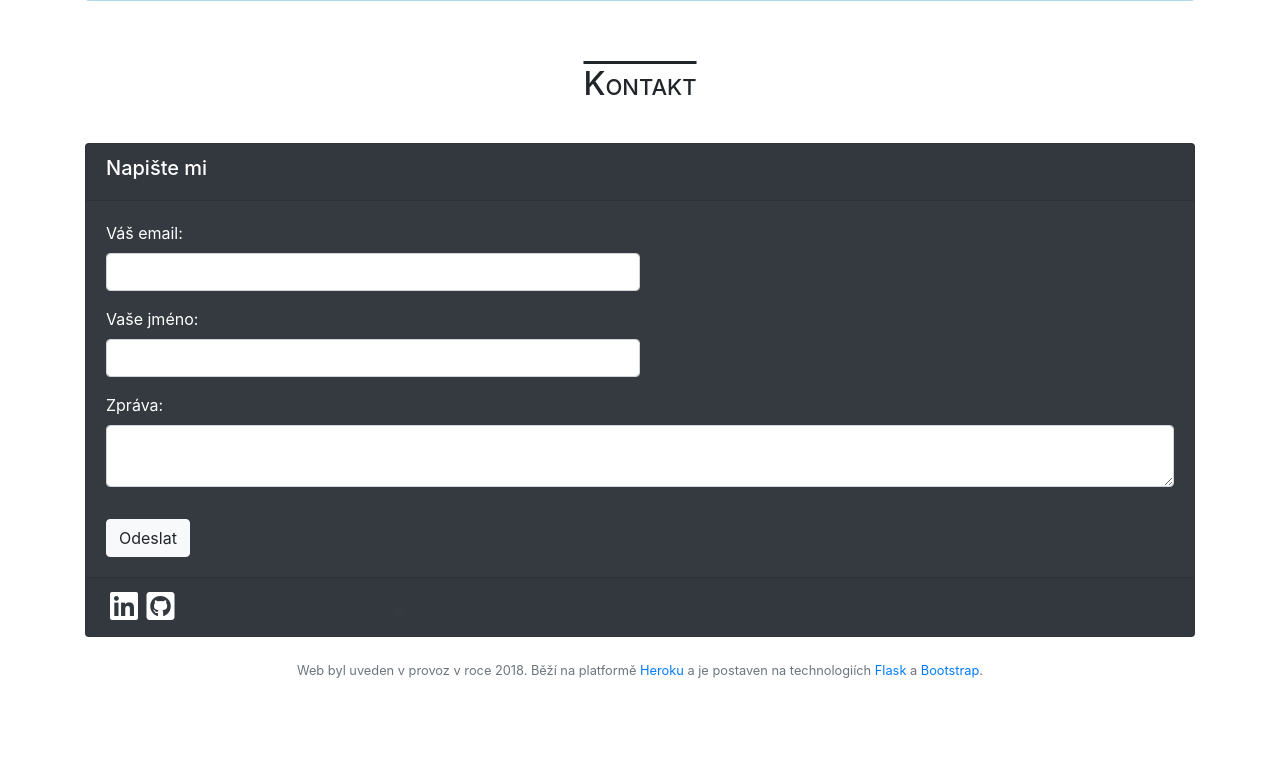
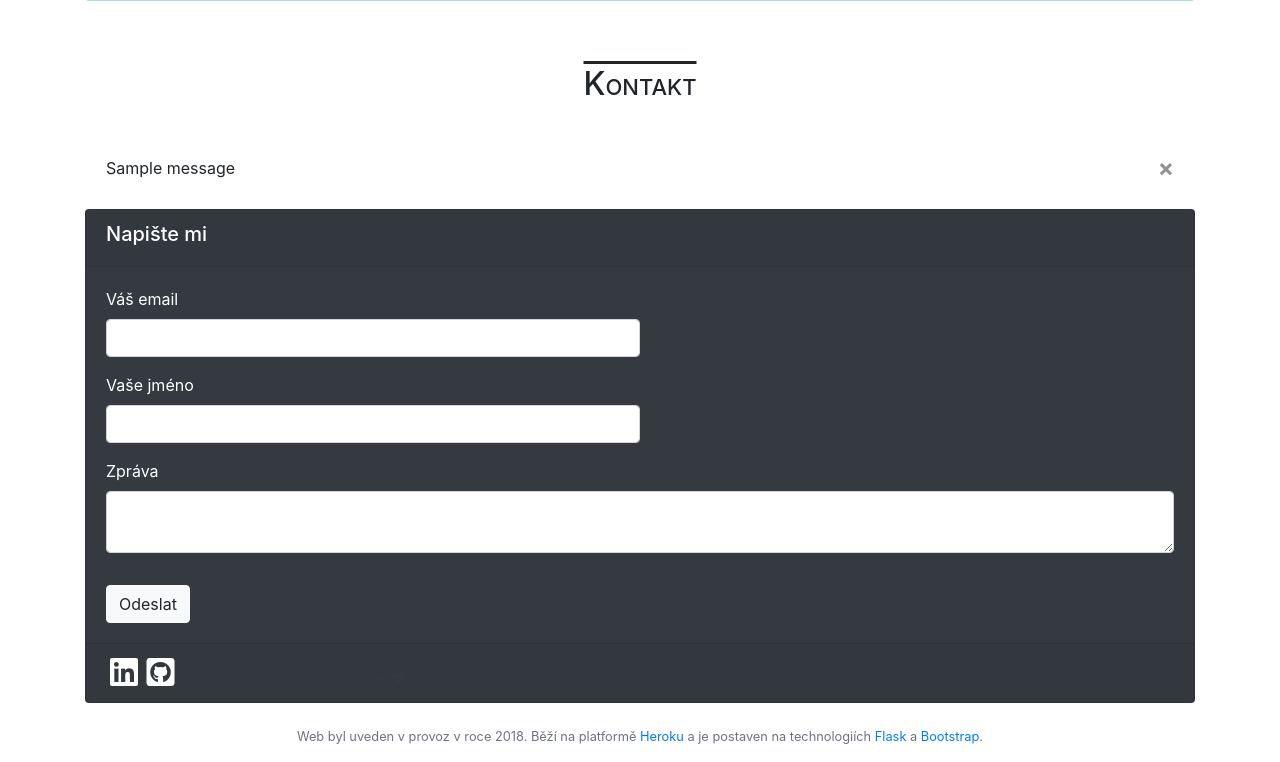
Before and after one commit to ondrejbenes/homepage, a Flask app: template homepage/templates/index.html in a window 1280 px wide. Shown: the part 1701-2463 px from the top of the page. Before the commit the page ends 2379 px from the top, so only its background shows below. Run offline with Flask 2, Linux system fonts and the light colour scheme; tables that the repository leaves empty hold one stand-in row (values such as "Sample post"); the template is opened without the code that fills it: values that come from a table or form of the project are taken from there, most other values are stand-ins (such as "Sample title", 1, 10 or a date in 2020); one stand-in notice (Sample message) is shown; some libraries are stand-ins or nearby versions.

Commit message:
Form validation.

```diff
--- a/homepage/config.py
+++ b/homepage/config.py
@@ -22,3 +22,6 @@ SQLALCHEMY_TRACK_MODIFICATIONS = False
 # Basic Auth
 BASIC_AUTH_USERNAME = os.getenv('BASIC_AUTH_USERNAME')
 BASIC_AUTH_PASSWORD = os.getenv('BASIC_AUTH_PASSWORD')
+
+# Flask session secret
+SECRET_KEY = os.getenv('SECRET_KEY')
--- a/homepage/forms.py
+++ b/homepage/forms.py
@@ -2,8 +2,11 @@ from wtforms import Form, StringField, TextAreaField
 from wtforms.validators import DataRequired, Email
 
 
-# TODO Validators
 class SendEmailForm(Form):
-    email = StringField(u'Váš email', validators=[DataRequired(), Email()])
-    name  = StringField(u'Vaše jméno', validators=[DataRequired()])
-    message  = TextAreaField(u'Zpráva', validators=[DataRequired()])
+    data_required_message = 'Pole musí být vyplněno'
+    email_message = 'Nevalidní email'
+
+    email = StringField(u'Váš email', validators=[DataRequired(message=data_required_message),
+                                                  Email(message=email_message)])
+    name  = StringField(u'Vaše jméno', validators=[DataRequired(message=data_required_message)])
+    message  = TextAreaField(u'Zpráva', validators=[DataRequired(message=data_required_message)])
--- a/homepage/security.py
+++ b/homepage/security.py
@@ -12,17 +12,15 @@ GOOGLE_CAPTCHA_VERIFICATION_URL = 'https://www.google.com/recaptcha/api/siteveri
 GEOLOCATION_API_URL = 'http://ip-api.com/json/{}'
 
 
-def verify_captcha():
+def captcha_verified():
     params = {
         'secret': app.config['RECAPTCHA_KEY'],
         'response': request.form['g-recaptcha-response'],
         'remoteip': request.remote_addr
     }
     resp = requests.post(GOOGLE_CAPTCHA_VERIFICATION_URL, data=params)
-    resp.raise_for_status()
 
-    if not resp.json()['success']:
-        raise ValueError('Captcha validation unsuccessful')
+    return resp.status_code == 200 and resp.json()['success']
 
 
 def track(view):
--- /dev/null
+++ b/homepage/templates/_formhelpers.html
@@ -0,0 +1,15 @@
+{% macro render_field(field) %}
+  <div class="form-group">{{ field.label }}
+  {% if field.errors %}
+    {% set x=kwargs.__setitem__('class', kwargs.get('class', '') + ' is-invalid') %}
+  {% endif %}
+  {{ field(**kwargs)|safe }}
+  {% if field.errors %}
+    <ul class="list-unstyled text-danger">
+    {% for error in field.errors %}
+      <li>{{ error }}</li>
+    {% endfor %}
+    </ul>
+  {% endif %}
+  </div>
+{% endmacro %}
--- a/homepage/templates/index.html
+++ b/homepage/templates/index.html
@@ -1,4 +1,5 @@
 <!doctype html>
+{% from "_formhelpers.html" import render_field %}
 <html lang="cs">
    <head>
       <!-- Required meta tags -->
@@ -15,6 +16,9 @@
 
       <!-- Google's reCaptcha 2-->
       <script src='https://www.google.com/recaptcha/api.js'></script>
+     {% if anchor %}
+       <script> window.location.hash="{{ anchor }}"; </script>
+     {% endif %}
    </head>
    <body data-spy="scroll" data-target=".navbar" data-offset="75">
      <nav class="navbar fixed-top navbar-expand-md navbar-dark bg-dark">
@@ -225,15 +229,27 @@
      <div id="kontakt">
       <h1 class="section-title">Kontakt</h1>
       <div class="container mt-2">
+         {% with messages = get_flashed_messages(with_categories=true) %}
+           {% if messages %}
+             {% for category, message in messages %}
+               <div class="alert {{ category }} alert-dismissible fade show" role="alert">
+                 {{ message }}
+                 <button type="button" class="close" data-dismiss="alert" aria-label="Close">
+                   <span aria-hidden="true">&times;</span>
+                 </button>
+               </div>
+             {% endfor %}
+           {% endif %}
+         {% endwith %}
          <div class="card text-white bg-dark">
             <div class="card-header">
                <h5>Napište mi</h5>
             </div>
             <div class="card-body">
-               <form method="POST" action="/handle-email">
-                  <div class="form-group">{{ form.email.label }}: {{ form.email(class_="col-md-6 col-sm-8 col-xs-12 form-control") }}</div>
-                  <div class="form-group">{{ form.name.label }}: {{ form.name(class_="col-md-6 col-sm-8 col-xs-12 form-control") }}</div>
-                  <div class="form-group">{{ form.message.label }}: {{ form.message(class_="form-control") }}</div>
+               <form method="POST" action="/">
+                   {{ render_field(form.email, class="col-md-6 col-sm-8 col-xs-12 form-control") }}
+                   {{ render_field(form.name, class="col-md-6 col-sm-8 col-xs-12 form-control") }}
+                   {{ render_field(form.message, class="form-control") }}
                   <div class="g-recaptcha pb-3" data-sitekey="6LedlU8UAAAAANY7CyKKaIWVa80QNwYY9z5bylgb"></div>
                   <div><input class="btn btn-light" type="submit" value="Odeslat"></div>
                </form>
--- a/homepage/views.py
+++ b/homepage/views.py
@@ -1,28 +1,36 @@
-from flask import render_template, redirect, url_for
+from flask import render_template, request, flash
 
 from .models import IpInfo
 from .forms import SendEmailForm
 from .mailing import compose_message
 from . import app, db, mail, basic_auth
-from .security import verify_captcha, track
+from .security import captcha_verified, track
 
 
-@app.route('/')
+@app.route('/', methods=['GET', 'POST'])
 @track
 def index():
-    return render_template('index.html', form=SendEmailForm())
+    if request.method == 'GET':
+        return render_template('index.html', form=SendEmailForm())
+
+    form = SendEmailForm(request.form)
+    verified = captcha_verified()
+
+    if not verified:
+        flash('Prosím potvrďte, že nejste robot.', 'alert-danger')
+
+    if verified and form.validate():
+        mail.send(compose_message())
+        flash('Mail odeslán', 'alert-success')
+        form = SendEmailForm()
+
+    return render_template('index.html', form=form, anchor='kontakt')
 
 
-@app.route('/handle-email', methods=['POST'])
-def handle_email():
-    try:
-        verify_captcha()
-    except ValueError:
-        pass  # TODO redirect with error
-
-    mail.send(compose_message())
-
-    return redirect(url_for('index'))
+@app.route('/submit_successful')
+def submit_successful():
+    flash('Mail odeslán', 'alert-success')
+    return render_template('index.html', form=SendEmailForm())
 
 
 @app.route('/traffic')
```
